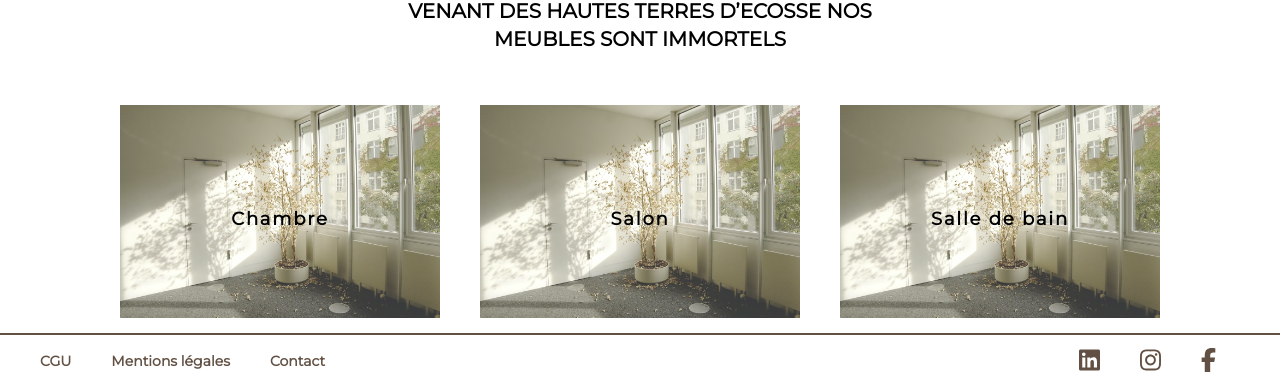
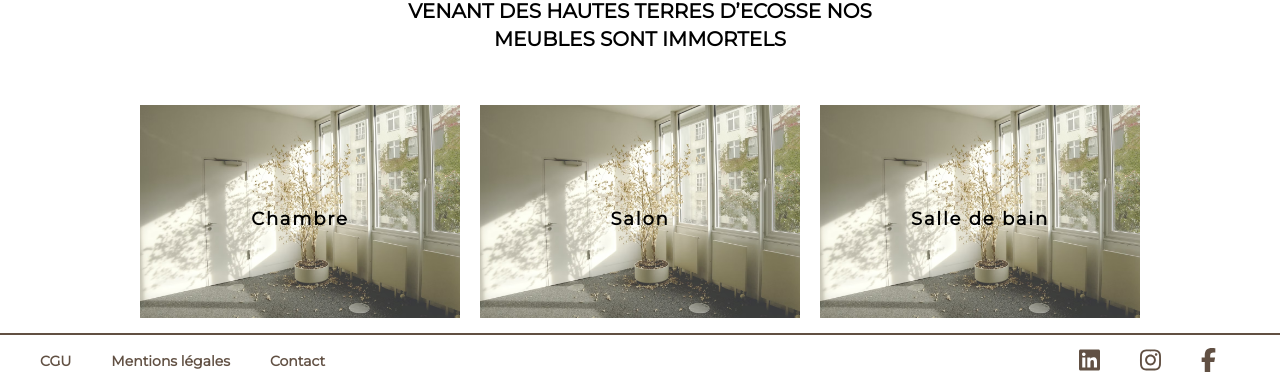
Before and after one commit to william-wtr92/website-airnes, a Next.js app: page / in a window 1280 px wide. Shown: the part 507-890 px from the top of the page. Built offline with nearby package versions, Linux system fonts and the light colour scheme.

Commit message:
fixed homepage categories

```diff
--- a/src/pages/index.js
+++ b/src/pages/index.js
@@ -20,7 +20,7 @@
                     <p>MEUBLES SONT IMMORTELS</p>
                 </div>
 
-                <div className="flex flex-wrap justify-center gap-10">
+                <div className="flex flex-wrap justify-center gap-5">
                     {
                         categories.map(
                             (category, index) => (
```
